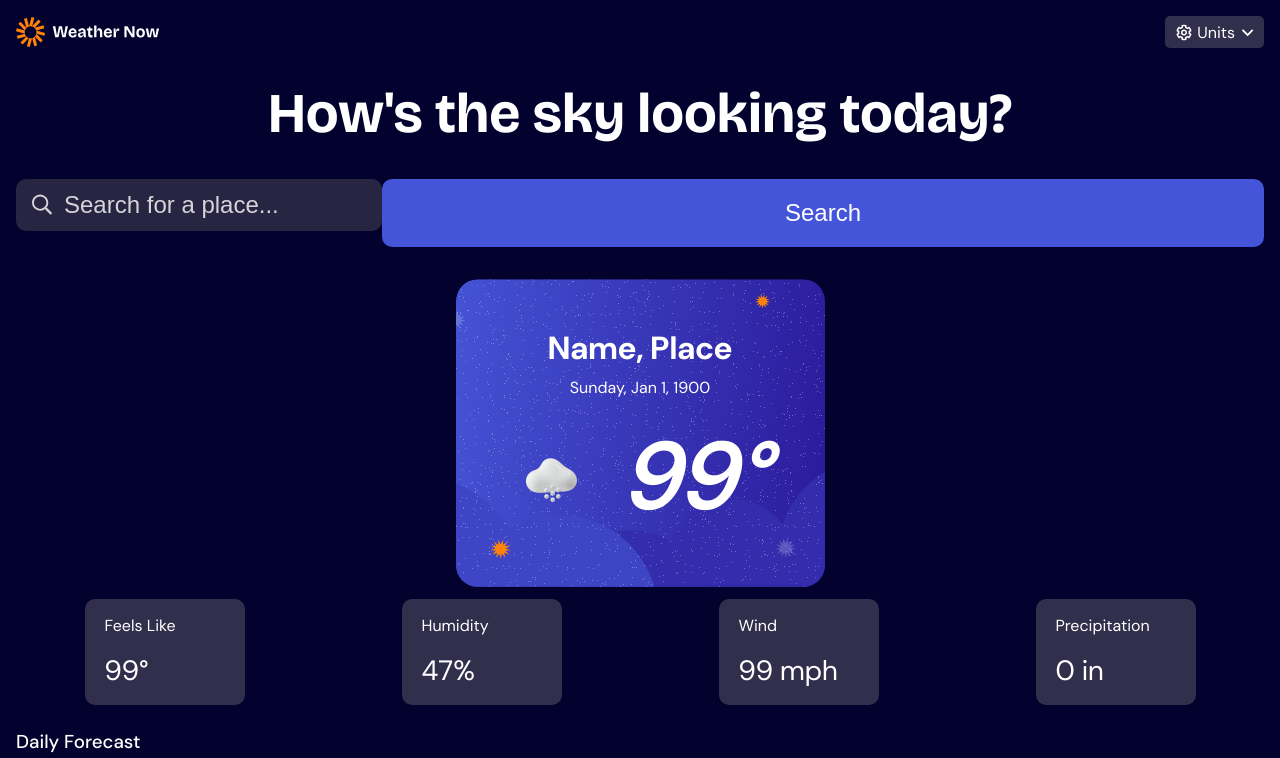
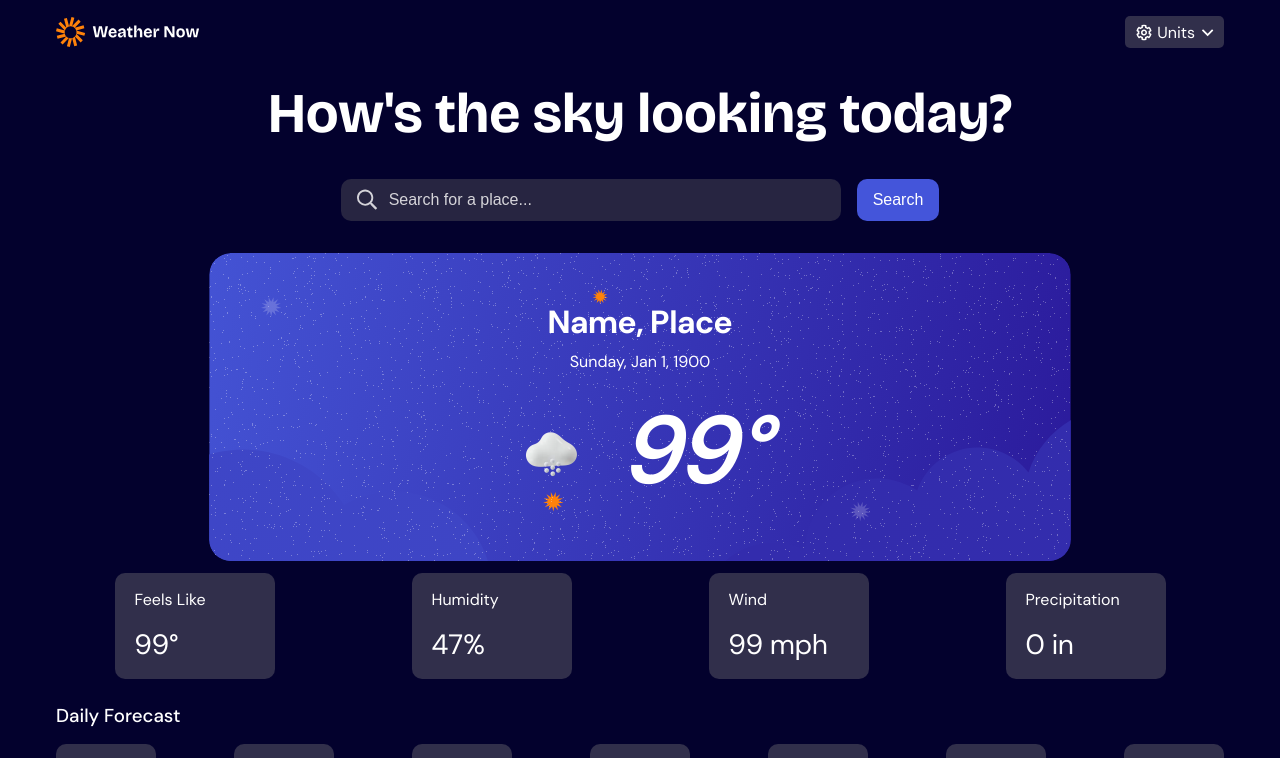
Before and after one commit to smajewski1980/react-weather-app, a React (Vite) app: page / in a window 1280 px wide. Shown: the top 758 px of the page. Built offline with nearby package versions, Linux system fonts and the light colour scheme.

Commit message:
styled hero section for desktop

```diff
--- a/components/CurrentWeather/CurrentWeather.jsx
+++ b/components/CurrentWeather/CurrentWeather.jsx
@@ -2,6 +2,8 @@ import CurrentCard from "../CurrentCard/CurrentCard";
 import styles from "./CurrentWeather.module.css";
 
 const CurrentWeather = () => {
+  const getScreenWidth = (window) => {};
+
   return (
     <main>
       <div className={styles.currentWeatherWrapper}>
--- a/components/CurrentWeather/CurrentWeather.module.css
+++ b/components/CurrentWeather/CurrentWeather.module.css
@@ -8,7 +8,10 @@
   gap: 1rem;
   place-items: center;
   padding-block: 3rem;
-  /* outline: 2px SOLID LIME; */
+
+  @media screen and (width > 750px) {
+    background-image: url("../../src/assets/images/bg-today-large.svg");
+  }
 
   .placeTimeWrapper {
     display: grid;
--- a/components/Hero/Hero.module.css
+++ b/components/Hero/Hero.module.css
@@ -9,10 +9,19 @@
   display: flex;
   flex-wrap: wrap;
   justify-content: center;
+  align-items: center;
+  gap: 1rem;
+
+  @media screen and (width < 750px) {
+    flex-direction: column;
+  }
 
   .searchInputWrapper {
     position: relative;
-    margin-block-end: 1rem;
+
+    @media screen and (width < 750px) {
+      width: 100%;
+    }
 
     img {
       background-color: var(--Neutral-800);
@@ -22,10 +31,14 @@
     input {
       background-color: var(--Neutral-800);
       border: none;
-      font-size: 1.5rem;
+      font-size: 1rem;
       padding: 0.75rem 0.5rem 0.75rem 3rem;
-      flex: 1;
       border-radius: 10px;
+      width: 100%;
+
+      @media screen and (width > 750px) {
+        min-width: 500px;
+      }
 
       &::placeholder {
         color: var(--Neutral-200);
@@ -42,12 +55,15 @@
   }
 
   button {
-    font-size: 1.5rem;
-    flex: 1;
+    font-size: 1rem;
     border-radius: 10px;
     border: none;
-    padding-block: 0.75rem;
+    padding: 0.75rem 1rem;
     background-color: var(--Blue-500);
     color: var(--Neutral-0);
+
+    @media screen and (width < 750px) {
+      width: 100%;
+    }
   }
 }
--- a/src/App.css
+++ b/src/App.css
@@ -40,4 +40,6 @@ body {
   color: var(--Neutral-0);
   padding: 1rem 1rem 3rem;
   font-family: DM_Sans;
+  max-width: 1200px;
+  margin-inline: auto;
 }
```
